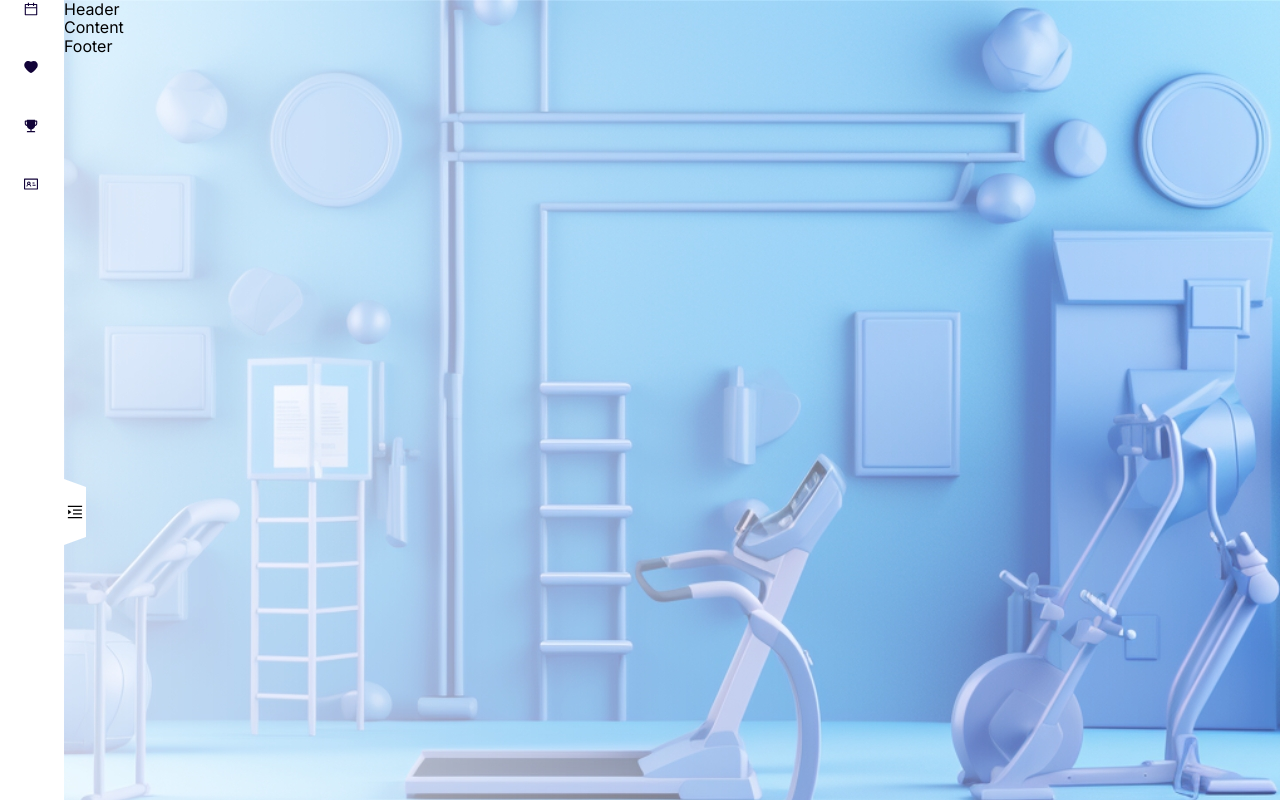
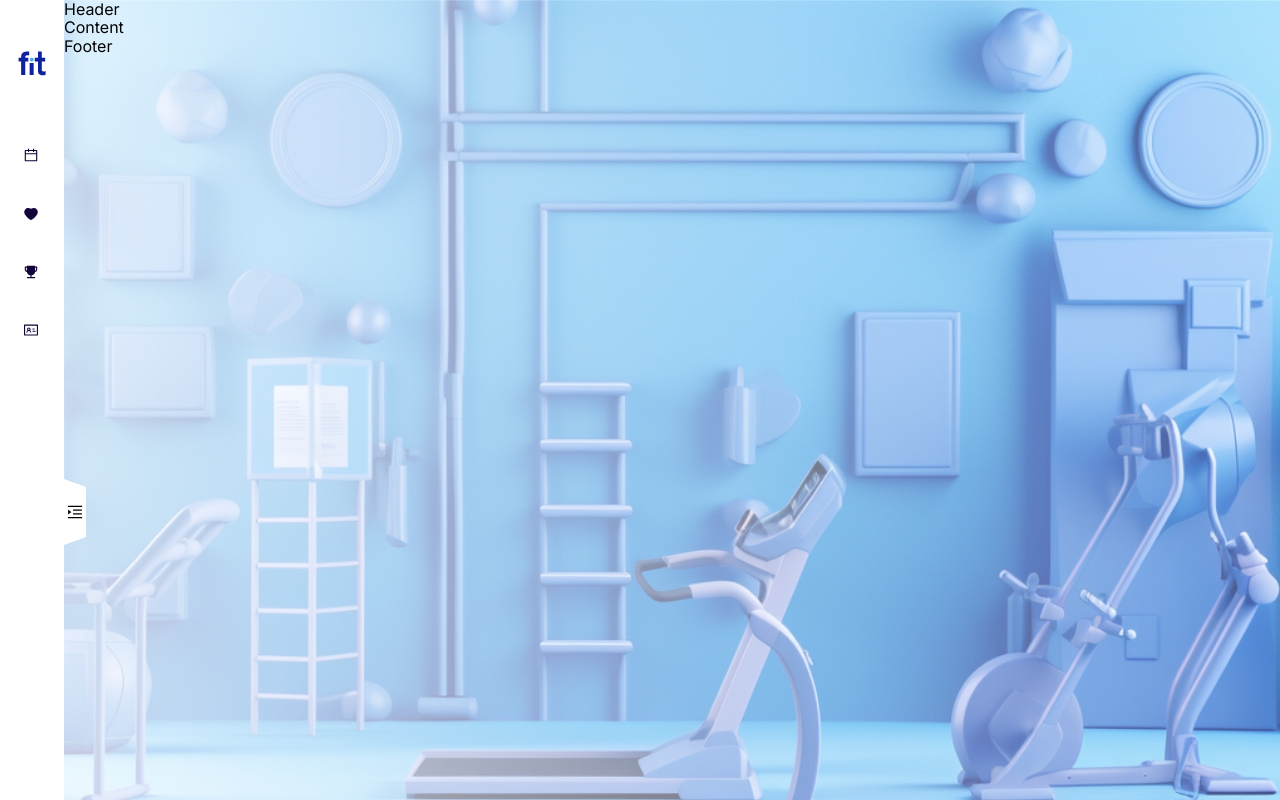
Before and after one commit to ClevertecFrontendLab/LavrishinA, a React (Vite) app: page /#/ in a window 1280 px wide. Shown: the top 800 px of the page. Built offline with nearby package versions, Linux system fonts and the light colour scheme.

Commit message:
feat: add logo to menu component

```diff
--- a/src/components/menu/menu.module.css
+++ b/src/components/menu/menu.module.css
@@ -1,3 +1,4 @@
+
 .menu {
     display: flex;
     flex-direction: column;
@@ -26,3 +27,20 @@
         opacity: 0;
     }
 }
+
+.logoContainer {
+    text-align: center;
+
+    margin-bottom: 67px;
+    margin-top: 48px;
+}
+
+.logo {
+    width: 133px;
+    height: 33px;
+}
+
+.collapsedLogo {
+    width: 28px;
+    height: 28px;
+}
--- a/src/components/menu/menu.tsx
+++ b/src/components/menu/menu.tsx
@@ -1,12 +1,19 @@
 import {CalendarOutlined, HeartFilled, IdcardOutlined, TrophyFilled} from "@ant-design/icons";
+import {Menu} from "antd";
 import s from "./Menu.module.css"
-import {Menu} from "antd";
+import sprite from "../../../public/sprite.svg"
 
 type Props = {
     isCollapsed: boolean
 }
 export const NavMenu = ({isCollapsed}: Props) => {
     return (
+        <>
+            <div  className={s.logoContainer}>
+                <svg className={isCollapsed ? s.collapsedLogo : s.logo}>
+                    <use xlinkHref={`${sprite}#${isCollapsed ? "collapsedlogo" : "logo"}`}/>
+                </svg>
+            </div>
             <Menu
                 mode={"vertical"}
                 className={`${s.menu} ${isCollapsed ? s.collapsed : ""}`}
@@ -38,5 +45,6 @@ export const NavMenu = ({isCollapsed}: Props) => {
                     }
                 ]}
             />
+        </>
     );
 };
--- a/src/pages/main-page/main-page.module.css
+++ b/src/pages/main-page/main-page.module.css
@@ -1,6 +1,7 @@
 .container {
     margin: 0 auto;
     max-width: 1440px;
+    width: 100%;
     display: flex;
     height: 1024px;
     background: url("public/main_page_light.jpeg") no-repeat center;
```
Also changed, not shown: public/sprite.svg (added). Lines whose indentation alone changed are shown as unchanged.
